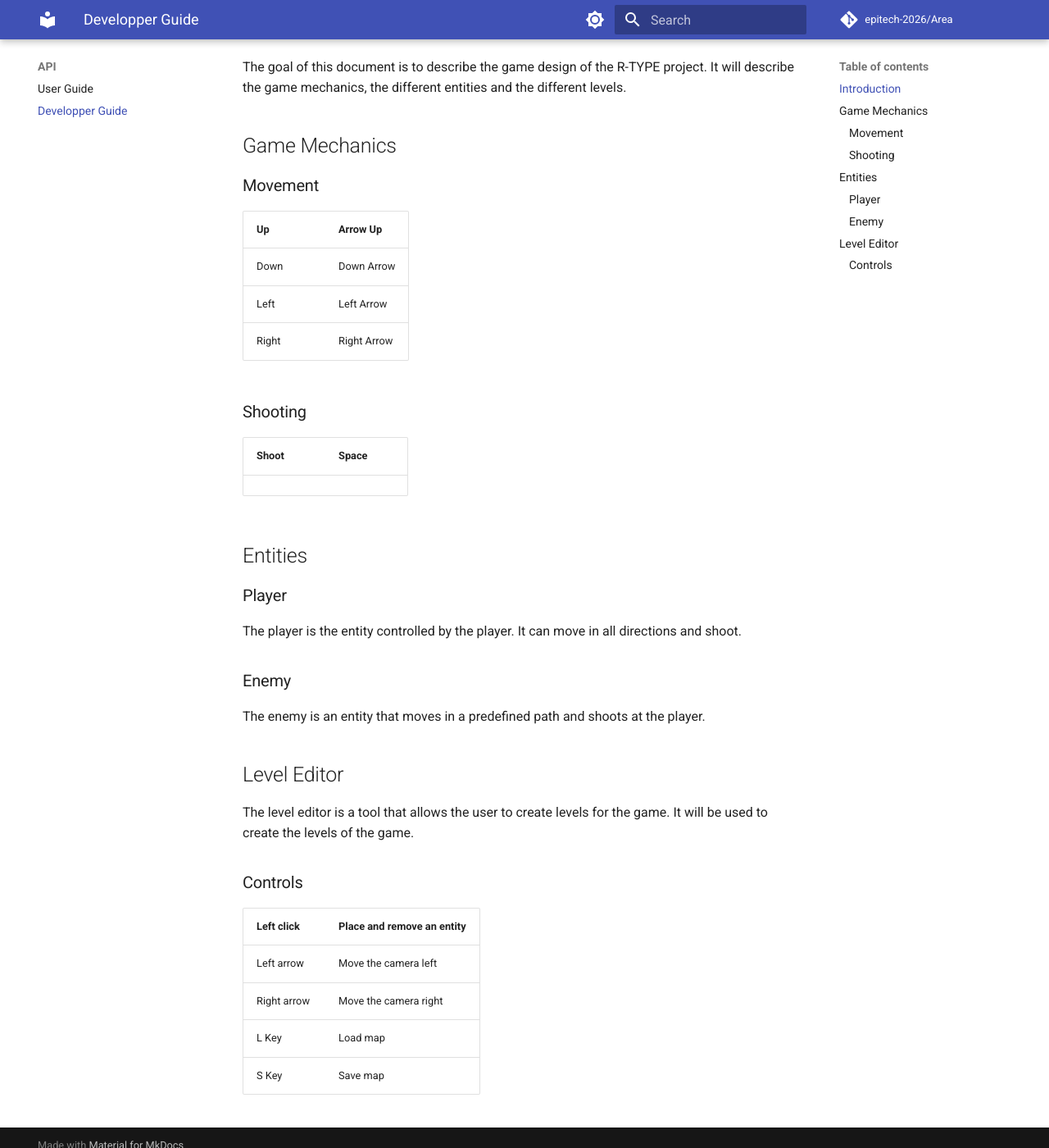
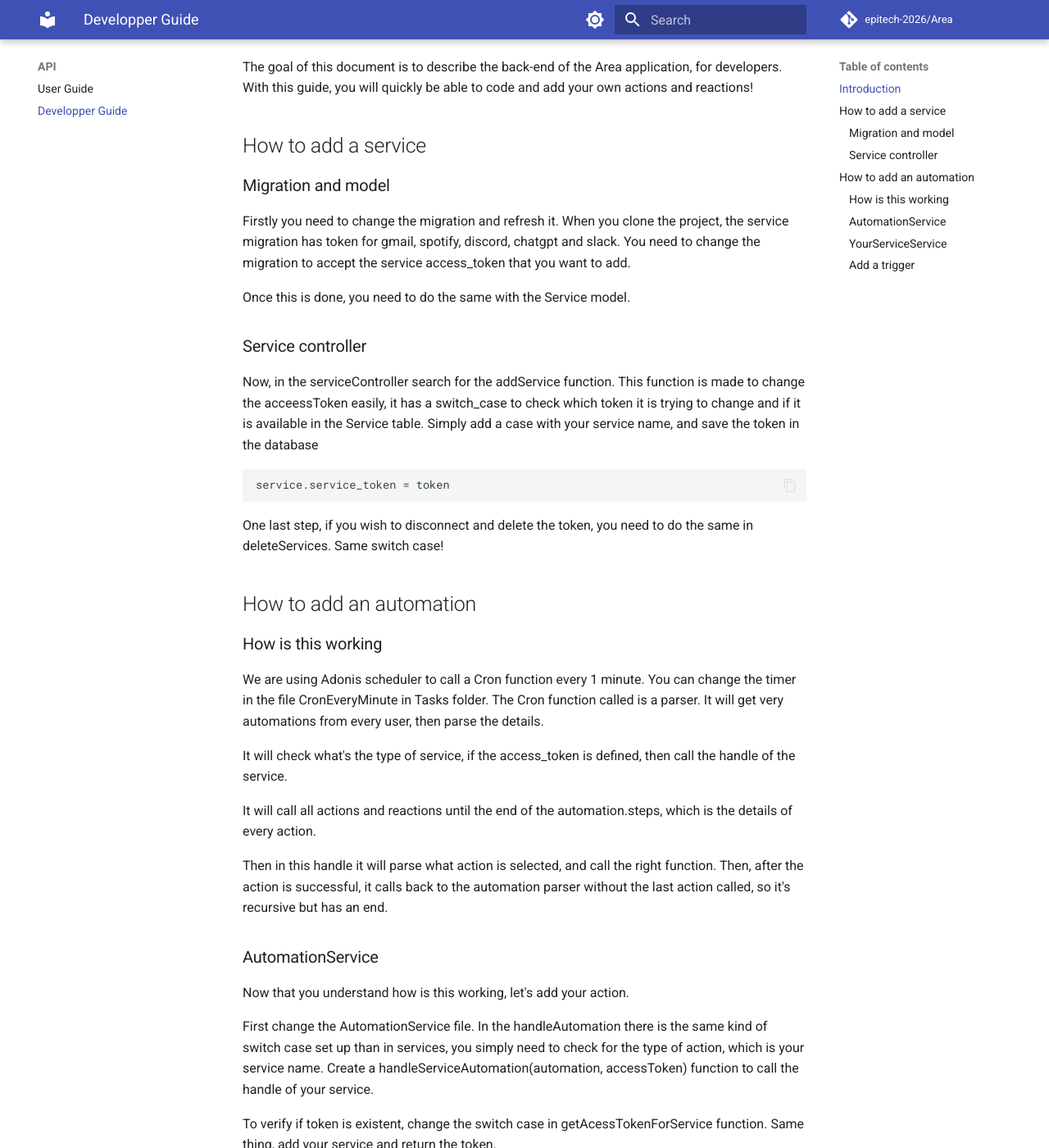
Before and after one commit to lennydelgado/AREA-Doc, an MkDocs documentation site: the page built from docs/Api/developperGuide.md, in a window 1280 px wide and 1400 px high, scrolled down 210 px. Shown: the whole window at 82% size. Built offline with MkDocs 1.6.1 and Material for MkDocs 9.7.7, drawn with Linux system fonts in a browser that asks for light colours; comment, search, counter and statistics services are not loaded; some of the changed text lies outside the part shown.

Commit message:
feat: dev guide

```diff
--- a/docs/Api/developperGuide.md
+++ b/docs/Api/developperGuide.md
@@ -1,37 +1,93 @@
-# R-TYPE Game Design
+# API Developer guide
+
+
 
 ## Introduction
 
-The goal of this document is to describe the game design of the R-TYPE project. It will describe the game mechanics, the different entities and the different levels.
-
-## Game Mechanics
-### Movement
-| Up    | Arrow Up    |
-|-------|-------------|
-| Down  | Down Arrow  |
-| Left  | Left Arrow  |
-| Right | Right Arrow |
-
-### Shooting
-| Shoot    | Space   |
-|----------|---------|
 
 
-## Entities
-### Player
-The player is the entity controlled by the player. It can move in all directions and shoot.
-
-### Enemy
-The enemy is an entity that moves in a predefined path and shoots at the player.
+The goal of this document is to describe the back-end of the Area application, for developers.
+With this guide, you will quickly be able to code and add your own actions and reactions!
 
 
-## Level Editor
-The level editor is a tool that allows the user to create levels for the game. It will be used to create the levels of the game.
 
-### Controls
-| Left click  | Place and remove an entity |
-|-------------|----------------------------|
-| Left arrow  | Move the camera left       |
-| Right arrow | Move the camera right      |
-| L Key       | Load map                   |
-| S Key       | Save map                   |
+## How to add a service
+
+### Migration and model
+
+Firstly you need to change the migration and refresh it. When you clone the project, the service migration has token for gmail, spotify, discord, chatgpt and slack.
+You need to change the migration to accept the service access_token that you want to add.
+
+Once this is done, you need to do the same with the Service model.
+
+
+### Service controller
+
+Now, in the serviceController search for the addService function. This function is made to change the acceessToken easily, it has a switch_case to check which token it is trying to change and if it is available in the Service table.
+Simply add a case with your service name, and save the token in the database
+
+    service.service_token = token
+
+One last step, if you wish to disconnect and delete the token, you need to do the same in deleteServices.
+Same switch case!
+
+
+## How to add an automation
+
+### How is this working
+
+We are using Adonis scheduler to call a Cron function every 1 minute. You can change the timer in the file CronEveryMinute in Tasks folder.
+The Cron function called is a parser. It will get very automations from every user, then parse the details.
+
+It will check what's the type of service, if the access_token is defined, then call the handle of the service.
+
+It will call all actions and reactions until the end of the automation.steps, which is the details of every action.
+
+Then in this handle it will parse what action is selected, and call the right function. Then, after the action is successful, it calls back to the automation parser without the last action called, so it's recursive but has an end.
+
+
+### AutomationService
+
+Now that you understand how is this working, let's add your action.
+
+First change the AutomationService file.
+In the handleAutomation there is the same kind of switch case set up than in services, you simply need to check for the type of action, which is your service name. Create a handleServiceAutomation(automation, accessToken) function to call the handle of your service.
+
+To verify if token is existent, change the switch case in getAcessTokenForService function. Same thing, add your service and return the token.
+
+Create a file for your services action in the same folder, create a first action with this definition:
+
+    export  default  async  function  handleSericeName(automation) {
+
+ Import this function in your automationService and call it in the handleServiceNameAutomation.
+ Now, when an action has your service as type, it will call the handle in your service file, and giving the details as arguments.
+
+### YourServiceService
+
+Once you are in your handle, do a switch case to call the right action.
+
+The details of your action is in automation.steps[0]
+Then use .action to get the action name, .details for the details > .detail1 .detail2 .detail3
+
+Do what you need to do with your action, use the accesstoken whenever needed, you are close to have finished!
+
+Once you called your action, you need to continue the chain.
+
+For that, check if the number of steps is superior to 1. If it is, shift the automation.steps json and call back handleAutomation with the new automation you created as parameter.
+
+    const  numberOfSteps = Object.keys(automation.steps).length
+    automation.steps.shift()
+    if (numberOfSteps > 1) {
+	    handleAutomation(automation);
+    }
+
+That's it! Congrats for your first action!
+
+### Add a trigger
+
+If you wish to add a trigger instead, follow the same steps, but in your trigger function return a boolean.
+True if the trigger is detected, false on default.
+
+Then, check that value and go to the next step only when it's true.
+
+    handleAutomation(automation);
```
